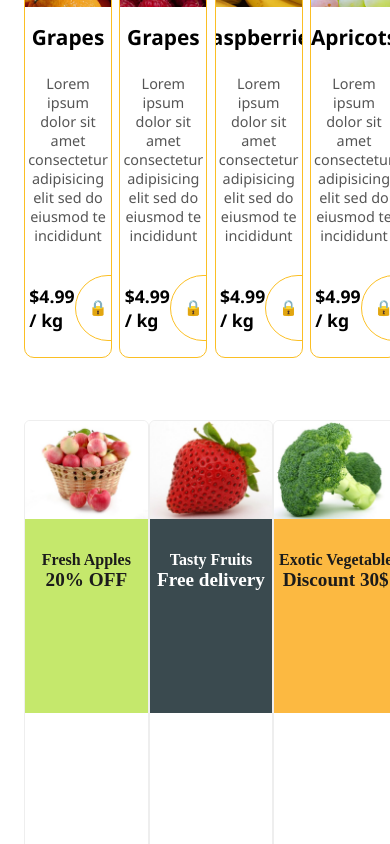
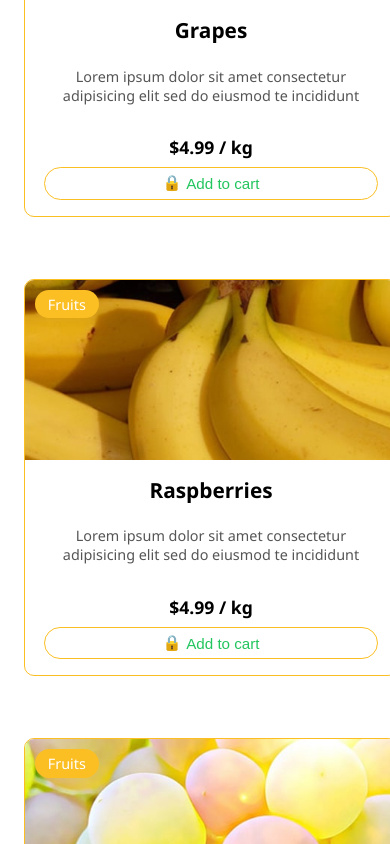
Before and after one commit to bilalashrafali123/Vegetables-Store, a React (Vite) app: page / in a window 390 px wide. Shown: the part 2680-3524 px from the top of the page. Built offline with nearby package versions, Linux system fonts and the light colour scheme; some icons are missing.

Commit message:
updated...

```diff
--- a/src/components/HomeCard/index.scss
+++ b/src/components/HomeCard/index.scss
@@ -2,11 +2,14 @@
     max-width: 1320px;
     margin: 0 auto;
     width: 100%;
+    padding: 0 1rem; // padding for small screens
   }
 
   .cards {
     display: flex;
-    justify-content: space-between;
+    flex-wrap: wrap; // allow wrapping
+    justify-content: center;
+    gap: 1.5rem; // space between cards
   }
 
   .card {
@@ -18,23 +21,27 @@
     display: flex;
     flex-direction: column;
     align-items: center;
-    height: 450px;
+    height: auto; // remove fixed height for flexibility
     margin-top: 30px;
+    background-color: #fff;
+    transition: transform 0.3s;
+
+    &:hover {
+      transform: translateY(-5px);
+    }
 
     img {
       width: 100%;
+      height: auto;
       object-fit: cover;
-      border-bottom: none;
     }
 
     .label {
       width: 250px;
       text-align: center;
-      padding: 2rem 0;
+      padding: 2rem 1rem;
       border-radius: 15px;
-      height: 130px;
-
-
+      height: auto;
 
       p {
         margin: 0;
@@ -61,3 +68,25 @@
       }
     }
   }
+
+  // Responsive adjustments
+  @media (max-width: 991px) {
+    .card {
+      max-width: 320px; // slightly narrower for tablets
+    }
+  }
+
+  @media (max-width: 767px) {
+    .card {
+      max-width: 100%; // full width for mobile
+    }
+
+    .label {
+      width: 90%;
+      padding: 1.5rem 1rem;
+
+      strong {
+        font-size: 1rem;
+      }
+    }
+  }
--- a/src/components/OrganicProducts/index.scss
+++ b/src/components/OrganicProducts/index.scss
@@ -1,10 +1,11 @@
 .container {
-    max-width : 1320px;
+    max-width: 1320px;
     margin: 0 auto;
     width: 100%;
-}
+    padding: 0 1rem; // Padding for small screens
+  }
 
-.products-section {
+  .products-section {
     padding: 2rem 0;
     font-family: 'Segoe UI', sans-serif;
 
@@ -39,13 +40,14 @@
 
     .cards-wrapper {
       display: flex;
-      justify-content: space-between;
       flex-wrap: wrap;
-      row-gap: 2rem;
+      gap: 2rem;
+      justify-content: center; // Center cards for nicer layout
     }
 
     .card {
-      width: 23%;
+      width: 100%;
+      max-width: 300px;
       border: 1px solid #fbbf24;
       border-radius: 10px;
       display: flex;
@@ -53,6 +55,11 @@
       align-items: center;
       overflow: hidden;
       background-color: #fff;
+      transition: transform 0.3s;
+
+      &:hover {
+        transform: translateY(-5px);
+      }
 
       .card-image {
         width: 100%;
@@ -96,6 +103,7 @@
         align-items: center;
         width: 90%;
         margin: 1rem 0;
+        flex-wrap: wrap;
 
         .price {
           font-size: 1.1rem;
@@ -117,4 +125,40 @@
         }
       }
     }
+
+    // Responsive Layout
+    @media (min-width: 1200px) {
+      .card {
+        max-width: 300px; // 4 per row
+      }
+    }
+
+    @media (max-width: 1199px) {
+      .card {
+        max-width: 320px; // 3 per row (if space allows)
+      }
+    }
+
+    @media (max-width: 991px) {
+      .card {
+        max-width: 350px; // 2 per row (if space allows)
+      }
+    }
+
+    @media (max-width: 767px) {
+      .card {
+        max-width: 100%; // 1 per row
+      }
+
+      .card-footer {
+        flex-direction: column;
+        align-items: flex-start;
+
+        .add-to-cart {
+          margin-top: 0.5rem;
+          width: 100%;
+          justify-content: center;
+        }
+      }
+    }
   }
```
Also changed, not shown: src/components/OrganicProducts/index.tsx (+9 -10 lines).
